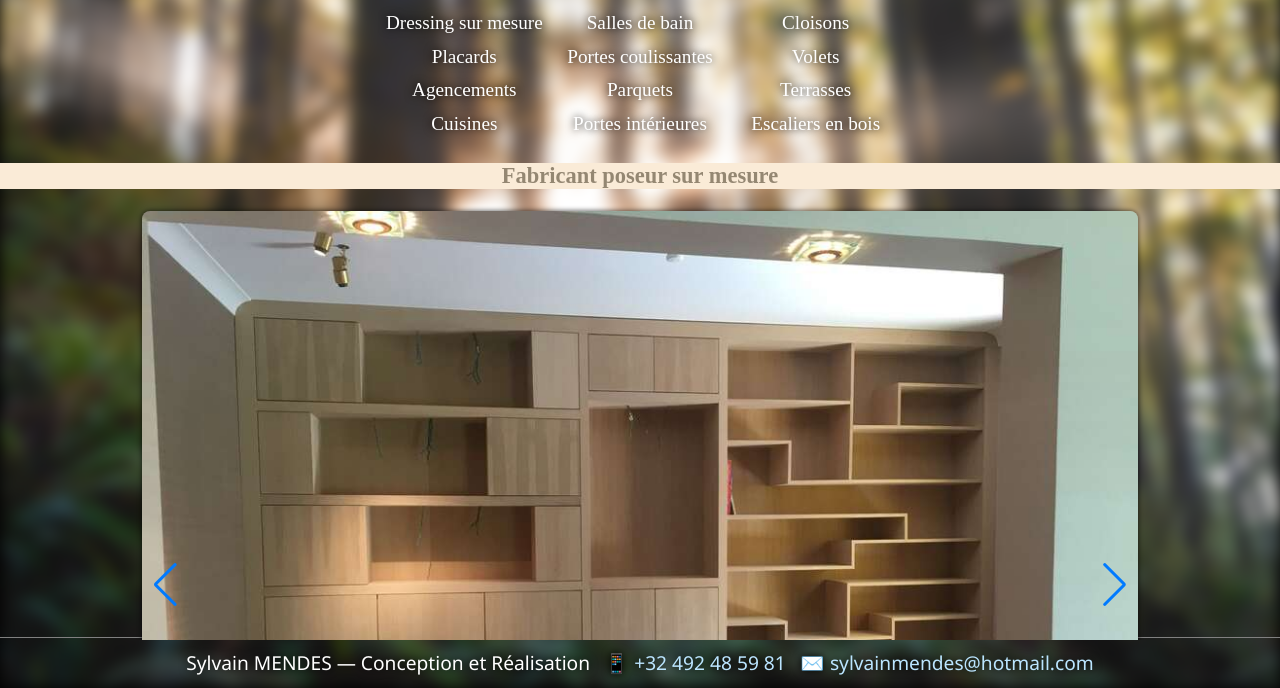
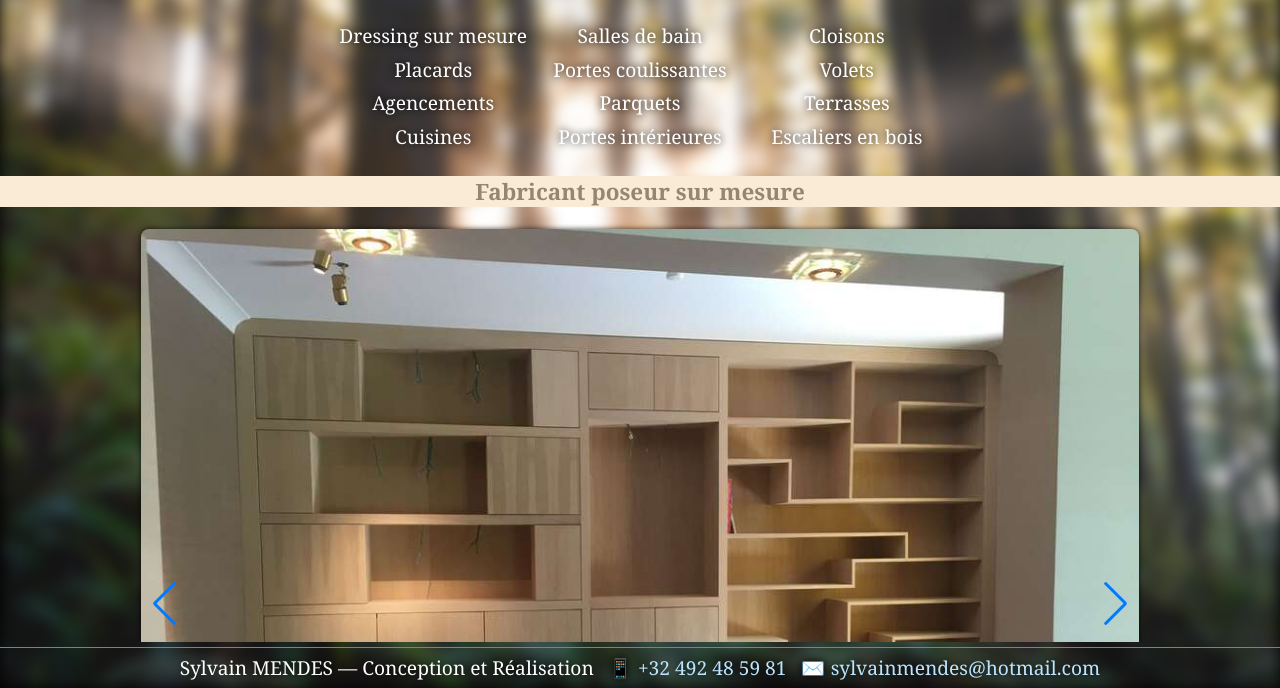
Before and after one commit to nbros/Jacob.website, a plain HTML site: page index.html in a window 1280 px wide. Shown: the part 112-800 px from the top of the page. Drawn offline with Linux system fonts and the light colour scheme.

Commit message:
ajustements

```diff
--- a/main.css
+++ b/main.css
@@ -1,29 +1,43 @@
 :root {
-    --footer-height: 7ex;
+    --footer-height: 11ex;
     --column-count: 1;
     --font-size: 80%;
 }
 
-@media(max-width: 11rem) {
+html {
+    font-family: Georgia;
+    font-size: 16px;
+}
+
+div.line {
+    flex-direction: column;
+}
+
+@media(max-width: 12rem) {
     div.footer .symbol {
         display: none
     }
 }
 
-@media(max-width: 20rem) {
+@media(min-width: 16rem) {
     :root {
-        --footer-height: 11ex;
-    }
-    div.line {
-        flex-direction: column;
-        align-items: center;
+        --column-count: 2;
     }
 }
 
-@media(min-width: 25rem) {
+@media(min-width: 22rem) {
     :root {
-        --column-count: 2;
+        --footer-height: 8ex;
+    }
+    div.line {
+        flex-direction: row;
+    }
+}
+
+@media(min-width: 27rem) {
+    :root {
         --font-size: 100%;
+        --footer-height: 7ex;
     }
 }
 
@@ -34,9 +48,9 @@
     }
 }
 
-@media(min-width: 53.2rem) {
+@media(min-width: 57rem) {
     :root {
-        --footer-height: 5ex;
+        --footer-height: 4ex;
     }
 }
 
@@ -104,7 +118,6 @@ div.main {
 }
 
 div.footer {
-    font-family: Segoe UI;
     position: fixed;
     width: 100%;
     height: var(--footer-height);
@@ -124,6 +137,7 @@ div.footer {
 
 div.line {
     display: flex;
+    align-items: center;
     gap: 0 0.75em;
 }
 
```
